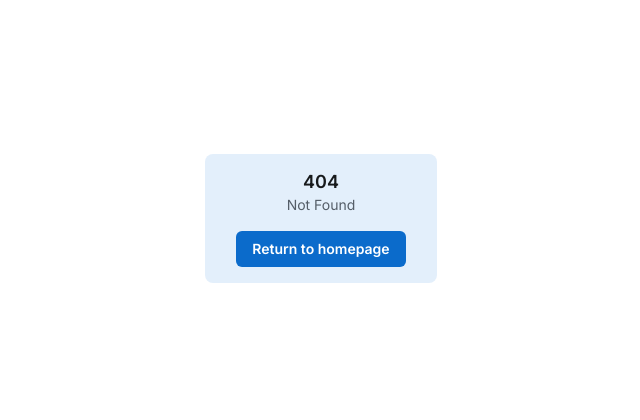
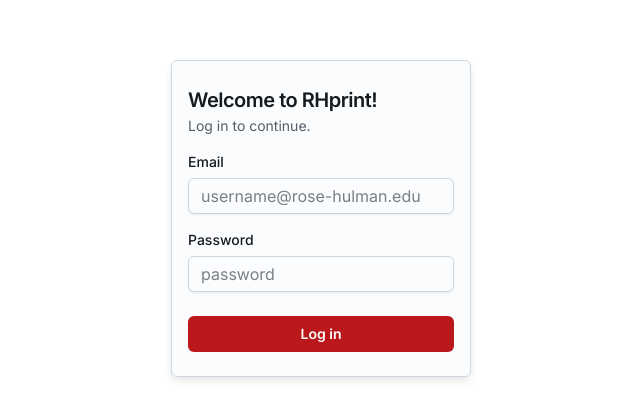
Before and after one commit to cm090/rhprint, a React (Create React App) app: page /login in a window 1280 px wide. Before the commit this address had no page. Shown: the part 182-602 px from the top of the page, without its empty margins (319-959 px from the left). Built offline with nearby package versions, Linux system fonts and the light colour scheme.

Commit message:
Create login page
Co-authored-by: Endia Clark <rhit-clarken@users.noreply.github.com>

```diff
--- a/package.json
+++ b/package.json
@@ -14,6 +14,9 @@
     "react-router-dom": "^6.21.3",
     "react-scripts": "^5.0.1",
     "typescript": "^4.9.5"
+  },
+  "devDependencies": {
+    "@babel/plugin-proposal-private-property-in-object": "^7.21.11"
   },
   "scripts": {
     "start": "react-scripts start",
--- a/src/PageNotFoundError.tsx
+++ b/src/PageNotFoundError.tsx
@@ -13,7 +13,7 @@
         size="md"
         variant="soft"
         sx={{
-          width: 200,
+          width: 250,
           display: "flex",
           flexDirection: "column",
           alignItems: "center",
--- /dev/null
+++ b/src/ThemeHandler.tsx
@@ -0,0 +1,78 @@
+import { CssBaseline } from "@mui/joy";
+import { CssVarsProvider, extendTheme, getInitColorSchemeScript } from "@mui/joy/styles";
+import { RouterProvider, createBrowserRouter } from "react-router-dom";
+import PageNotFoundError from "./PageNotFoundError";
+import "./index.css";
+import LogIn from "./logIn/LogIn";
+import App from "./printerList/PrinterList";
+
+const ThemeHandler = () => {
+  const router = createBrowserRouter([
+    {
+      path: "/",
+      element: <App />,
+      errorElement: <PageNotFoundError />,
+    },
+    {
+      path: "/login",
+      element: <LogIn />,
+    },
+  ]);
+
+  const theme = extendTheme({
+    colorSchemes: {
+      light: {
+        palette: {
+          primary: {
+            50: "#ffffff",
+            100: "#f5f3f4",
+            200: "#d3d3d3",
+            300: "#b1a7a6",
+            400: "#e5383b",
+            500: "#ba181b",
+            600: "#a4161a",
+            700: "#660708",
+            800: "#161a1d",
+            900: "#0b090a",
+          },
+        },
+      },
+      dark: {
+        palette: {
+          primary: {
+            50: "#ffffff",
+            100: "#f5f3f4",
+            200: "#d3d3d3",
+            300: "#b1a7a6",
+            400: "#e5383b",
+            500: "#ba181b",
+            600: "#a4161a",
+            700: "#660708",
+            800: "#161a1d",
+            900: "#0b090a",
+          },
+        },
+      },
+    },
+  });
+
+  return (
+    <CssVarsProvider theme={theme}>
+      <LightDarkTheme>
+        <RouterProvider router={router} />
+      </LightDarkTheme>
+    </CssVarsProvider>
+  );
+};
+
+const LightDarkTheme = ({ children }: { children: React.ReactNode }) => {
+  getInitColorSchemeScript();
+  return (
+    <>
+      <CssBaseline />
+      {children}
+    </>
+  );
+};
+
+export default ThemeHandler;
--- a/src/index.tsx
+++ b/src/index.tsx
@@ -1,23 +1,13 @@
 import React from "react";
 import ReactDOM from "react-dom/client";
-import { createBrowserRouter, RouterProvider } from "react-router-dom";
-import App from "./App";
-import PageNotFoundError from "./PageNotFoundError";
-import "./index.css";
+import ThemeHandler from "./ThemeHandler";
 
-const router = createBrowserRouter([
-  {
-    path: "/",
-    element: <App />,
-    errorElement: <PageNotFoundError />,
-  },
-]);
 const root = ReactDOM.createRoot(
   document.getElementById("root") as HTMLElement
 );
 
 root.render(
   <React.StrictMode>
-    <RouterProvider router={router} />
+    <ThemeHandler />
   </React.StrictMode>
 );
--- /dev/null
+++ b/src/logIn/LogIn.tsx
@@ -0,0 +1,56 @@
+import Button from "@mui/joy/Button";
+import CssBaseline from "@mui/joy/CssBaseline";
+import FormControl from "@mui/joy/FormControl";
+import FormLabel from "@mui/joy/FormLabel";
+import Input from "@mui/joy/Input";
+import Sheet from "@mui/joy/Sheet";
+import Typography from "@mui/joy/Typography";
+
+const LogIn = () => {
+  return (
+    <main className="pos-middle">
+      <CssBaseline />
+      <Sheet
+        sx={{
+          width: 300,
+          mx: "auto",
+          my: 4,
+          py: 3,
+          px: 2,
+          display: "flex",
+          flexDirection: "column",
+          gap: 2,
+          borderRadius: "sm",
+          boxShadow: "md",
+        }}
+        variant="outlined"
+      >
+        <div>
+          <Typography level="h4" component="h1">
+            <b>Welcome to RHprint!</b>
+          </Typography>
+          <Typography level="body-sm">Log in to continue.</Typography>
+        </div>
+        <FormControl>
+          <FormLabel>Email</FormLabel>
+          <Input
+            name="email"
+            type="email"
+            placeholder="username@rose-hulman.edu"
+          />
+        </FormControl>
+        <FormControl>
+          <FormLabel>Password</FormLabel>
+          <Input
+            name="password"
+            type="password"
+            placeholder="password"
+          />
+        </FormControl>
+        <Button sx={{ mt: 1 }}>Log in</Button>
+      </Sheet>
+    </main>
+  );
+};
+
+export default LogIn;
```
Also changed, not shown: src/printerList/PrinterList.tsx (renamed from src/App.tsx, +4 -4 lines), src/printerList/styles.css (renamed from src/App.css), 1 other file (tests, documents, lock files or other folders).
